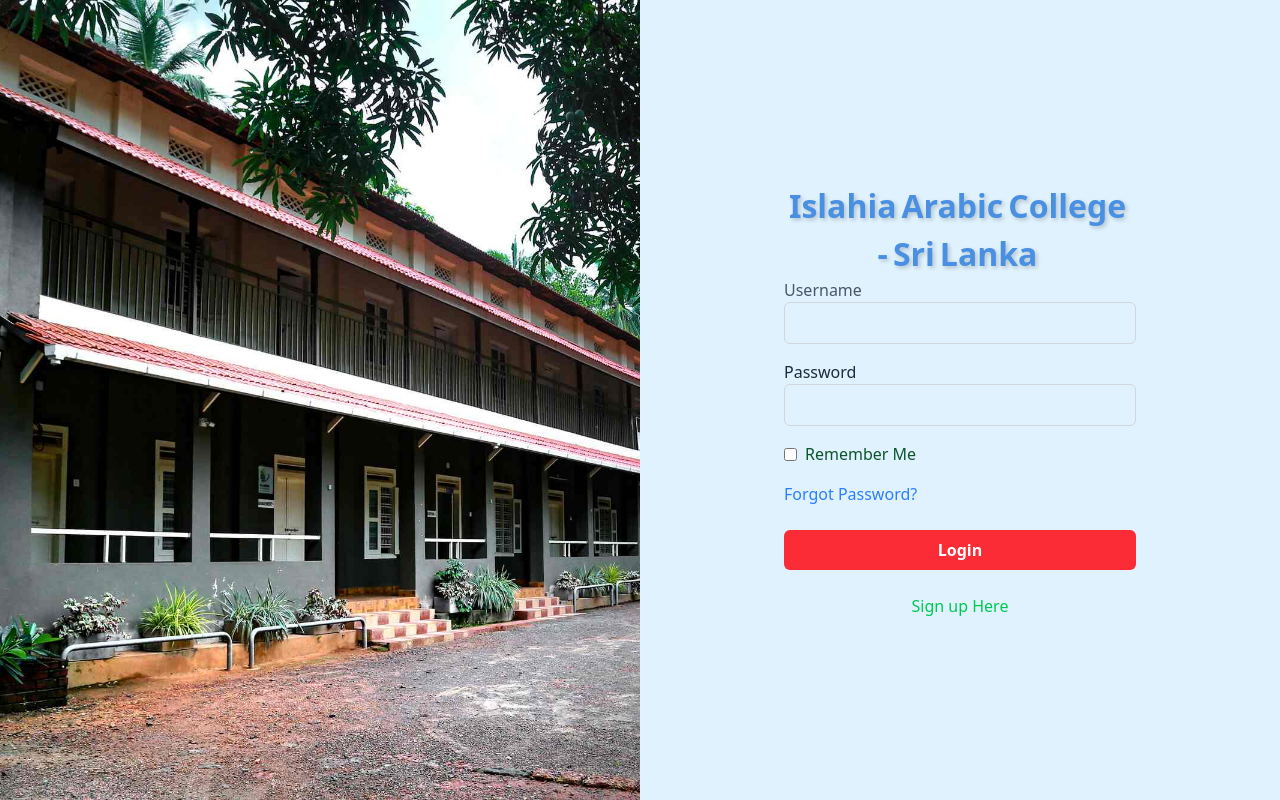
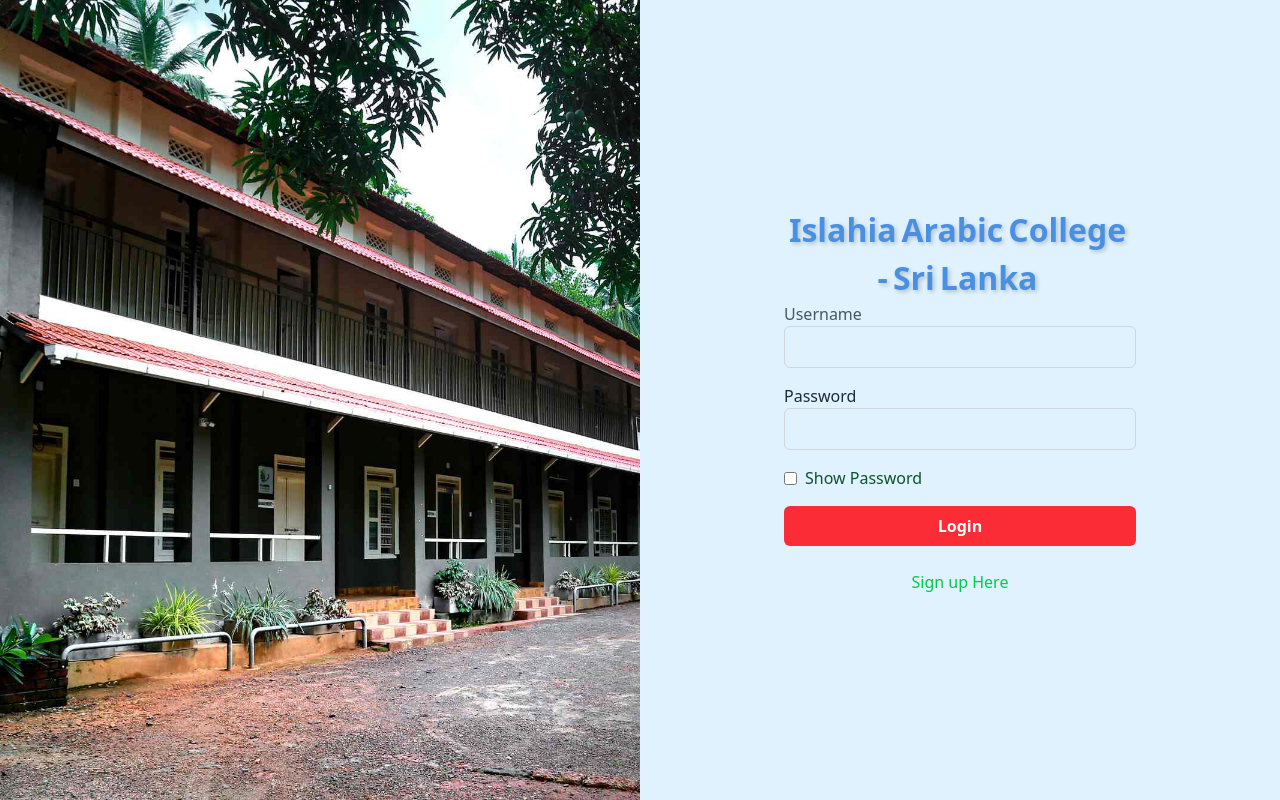
Before and after one commit to alasaneeth/learning-management-system-frontend, a React (Vite) app: page / in a window 1280 px wide. Built offline with nearby package versions, Linux system fonts and the light colour scheme.

Commit message:
Label Changes

```diff
--- a/src/components/Login/LoginPage.tsx
+++ b/src/components/Login/LoginPage.tsx
@@ -43,10 +43,7 @@
               name="remember"
               className="text-red-500"
             />
-            <label htmlFor="remember" className="text-green-900 ml-2">Remember Me</label>
-          </div>
-          <div className="mb-6 text-blue-500">
-            <a href="#" className="hover:underline">Forgot Password?</a>
+            <label htmlFor="remember" className="text-green-900 ml-2">Show Password</label>
           </div>
           <button
             type="submit"
```
